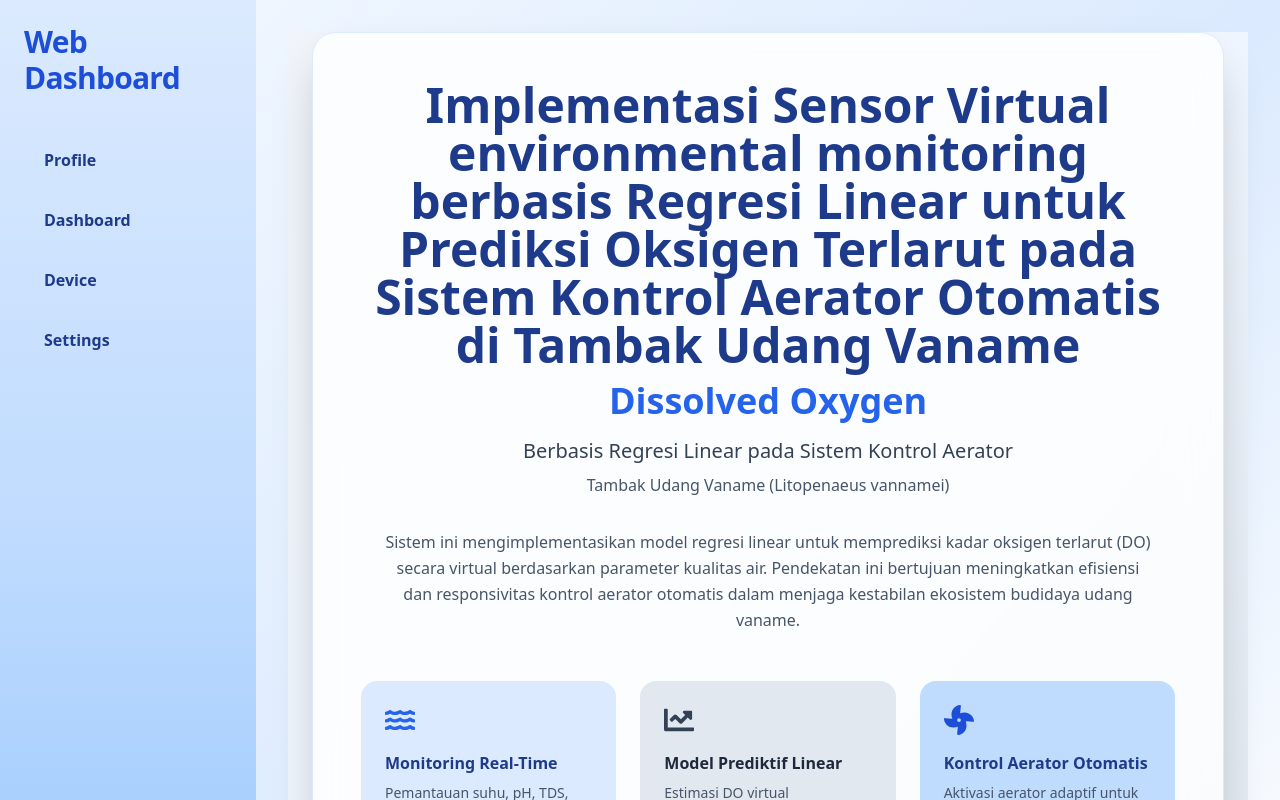
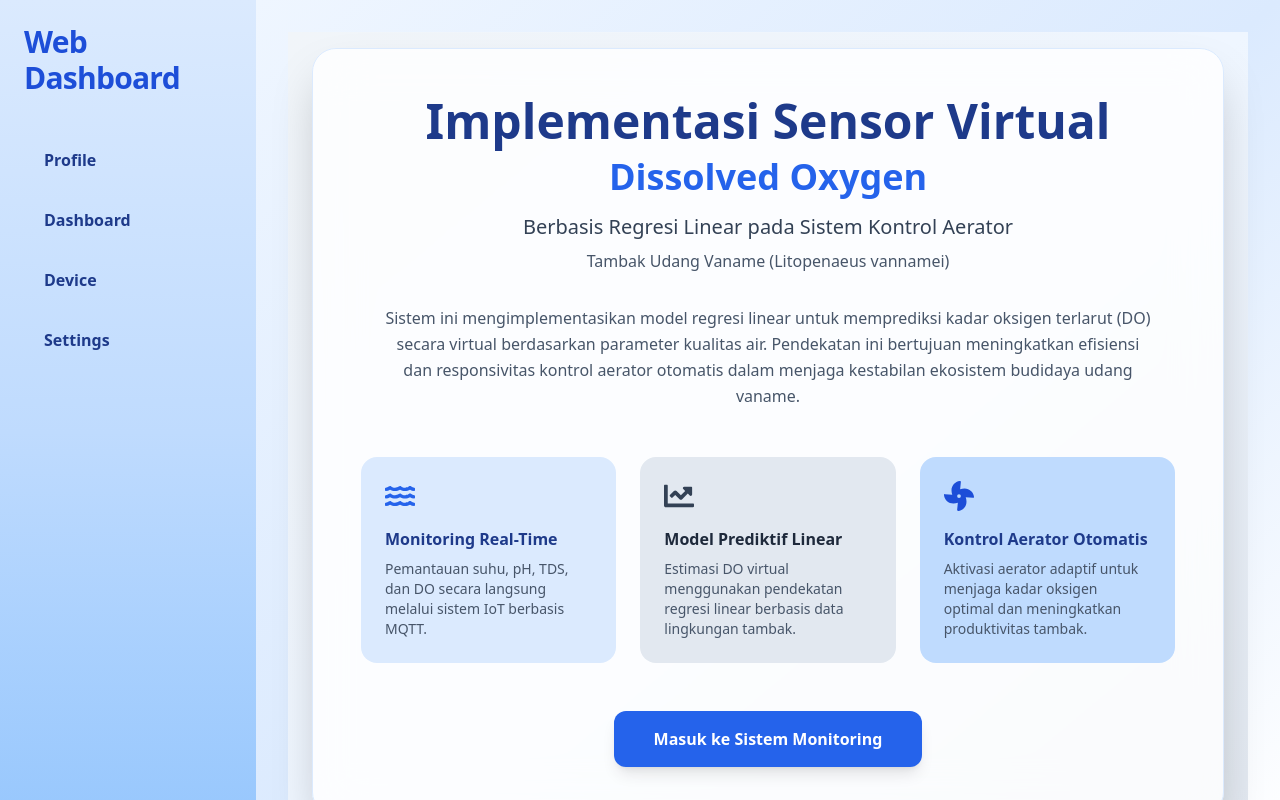
Before and after one commit to Harisman21/iot-dashboard, a Next.js app: page /menu/profile in a window 1280 px wide. Shown: the top 800 px of the page. Built offline with nearby package versions, Linux system fonts and the light colour scheme; what mqtt would draw is missing.

Commit message:
fix: update title in Welcome component for clarity

```diff
--- a/app/menu/profile/page.tsx
+++ b/app/menu/profile/page.tsx
@@ -28,7 +28,7 @@ export default function Welcome() {
         {/* TITLE */}
         <div className="text-center">
           <h1 className="text-4xl md:text-5xl font-extrabold text-blue-900 dark:text-blue-300 leading-tight">
-            Implementasi Sensor Virtual environmental monitoring berbasis Regresi Linear untuk Prediksi Oksigen Terlarut pada Sistem Kontrol Aerator Otomatis di Tambak Udang Vaname
+            Implementasi Sensor Virtual
           </h1>
 
           <h2 className="mt-3 text-3xl md:text-4xl font-bold text-blue-600 dark:text-blue-400">
```
